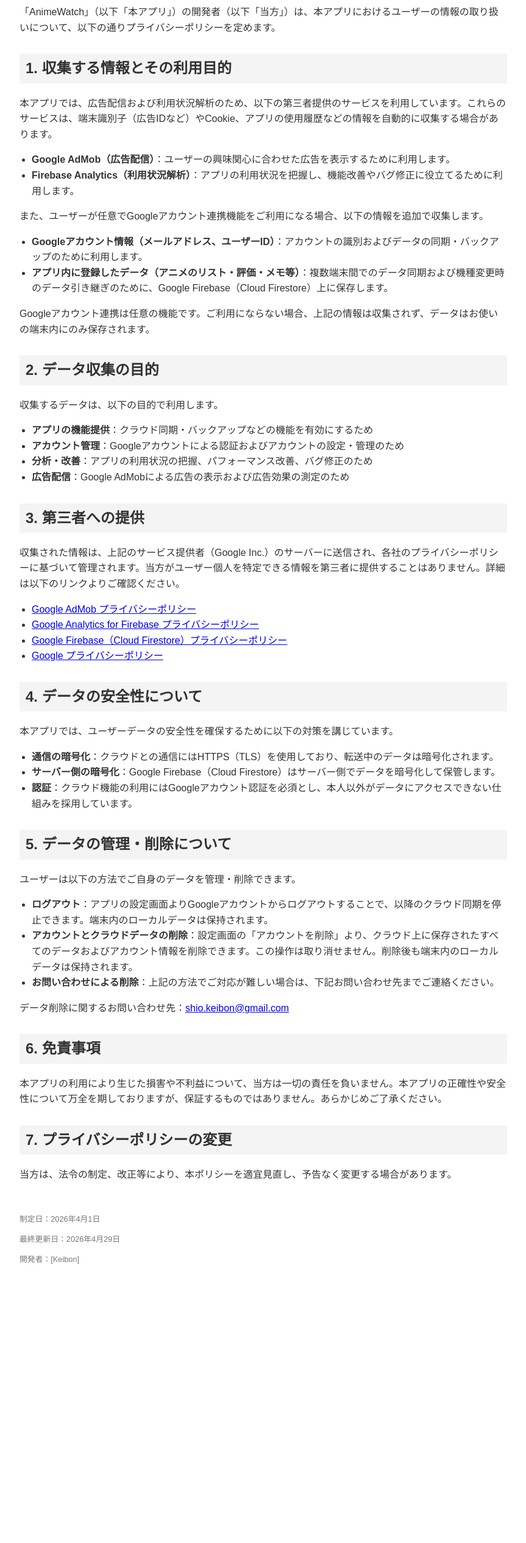
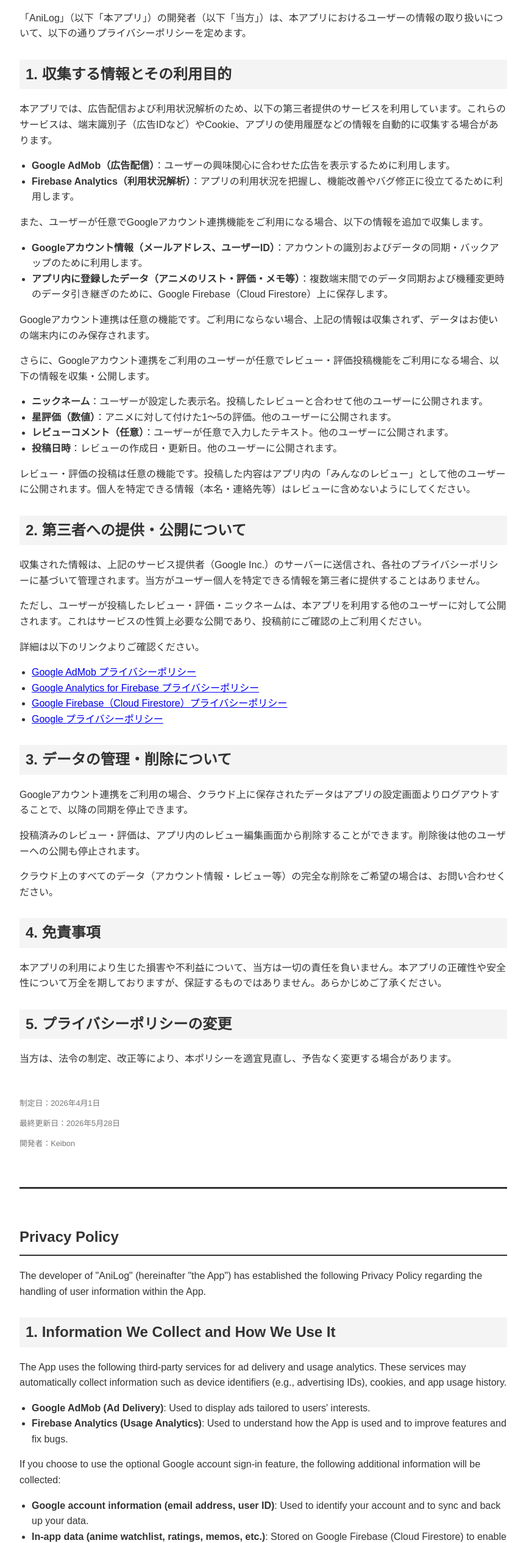
Before and after one commit to KeibonSato/my-app-policy, a plain HTML site: page index.html in a window 1280 px wide. Shown: the part 119-2650 px from the top of the page at 61% size, without its empty margins (208-1071 px from the left). Before the commit the page ends 2228 px from the top, so only its background shows below. Drawn offline with Linux system fonts and the light colour scheme.

Commit message:
Update privacy policy title and content

```diff
--- a/index.html
+++ b/index.html
@@ -3,19 +3,31 @@
 <head>
     <meta charset="UTF-8">
     <meta name="viewport" content="width=device-width, initial-scale=1.0">
-    <title>プライバシーポリシー - AnimeWatch</title>
+    <title>Privacy Policy / プライバシーポリシー - AniLog</title>
     <style>
         body { font-family: sans-serif; line-height: 1.6; color: #333; max-width: 800px; margin: 0 auto; padding: 20px; }
         h1 { border-bottom: 2px solid #333; padding-bottom: 10px; }
         h2 { margin-top: 30px; background: #f4f4f4; padding: 5px 10px; }
         ul { padding-left: 20px; }
         .footer { margin-top: 50px; font-size: 0.8em; color: #777; }
+        .lang-divider { margin: 60px 0; border: none; border-top: 3px solid #333; }
+        .lang-nav { margin-bottom: 20px; }
+        .lang-nav a { margin-right: 16px; color: #0066cc; }
     </style>
 </head>
 <body>
 
+    <!-- 言語ナビ -->
+    <div class="lang-nav">
+        <a href="#japanese">日本語</a>
+        <a href="#english">English</a>
+    </div>
+
+    <!-- ========== 日本語 ========== -->
+    <section id="japanese">
+
     <h1>プライバシーポリシー</h1>
-    <p>「AnimeWatch」（以下「本アプリ」）の開発者（以下「当方」）は、本アプリにおけるユーザーの情報の取り扱いについて、以下の通りプライバシーポリシーを定めます。</p>
+    <p>「AniLog」（以下「本アプリ」）の開発者（以下「当方」）は、本アプリにおけるユーザーの情報の取り扱いについて、以下の通りプライバシーポリシーを定めます。</p>
 
     <h2>1. 収集する情報とその利用目的</h2>
     <p>本アプリでは、広告配信および利用状況解析のため、以下の第三者提供のサービスを利用しています。これらのサービスは、端末識別子（広告IDなど）やCookie、アプリの使用履歴などの情報を自動的に収集する場合があります。</p>
@@ -31,17 +43,19 @@
     </ul>
     <p>Googleアカウント連携は任意の機能です。ご利用にならない場合、上記の情報は収集されず、データはお使いの端末内にのみ保存されます。</p>
 
-    <h2>2. データ収集の目的</h2>
-    <p>収集するデータは、以下の目的で利用します。</p>
+    <p>さらに、Googleアカウント連携をご利用のユーザーが任意でレビュー・評価投稿機能をご利用になる場合、以下の情報を収集・公開します。</p>
     <ul>
-        <li><strong>アプリの機能提供</strong>：クラウド同期・バックアップなどの機能を有効にするため</li>
-        <li><strong>アカウント管理</strong>：Googleアカウントによる認証およびアカウントの設定・管理のため</li>
-        <li><strong>分析・改善</strong>：アプリの利用状況の把握、パフォーマンス改善、バグ修正のため</li>
-        <li><strong>広告配信</strong>：Google AdMobによる広告の表示および広告効果の測定のため</li>
+        <li><strong>ニックネーム</strong>：ユーザーが設定した表示名。投稿したレビューと合わせて他のユーザーに公開されます。</li>
+        <li><strong>星評価（数値）</strong>：アニメに対して付けた1〜5の評価。他のユーザーに公開されます。</li>
+        <li><strong>レビューコメント（任意）</strong>：ユーザーが任意で入力したテキスト。他のユーザーに公開されます。</li>
+        <li><strong>投稿日時</strong>：レビューの作成日・更新日。他のユーザーに公開されます。</li>
     </ul>
+    <p>レビュー・評価の投稿は任意の機能です。投稿した内容はアプリ内の「みんなのレビュー」として他のユーザーに公開されます。個人を特定できる情報（本名・連絡先等）はレビューに含めないようにしてください。</p>
 
-    <h2>3. 第三者への提供</h2>
-    <p>収集された情報は、上記のサービス提供者（Google Inc.）のサーバーに送信され、各社のプライバシーポリシーに基づいて管理されます。当方がユーザー個人を特定できる情報を第三者に提供することはありません。詳細は以下のリンクよりご確認ください。</p>
+    <h2>2. 第三者への提供・公開について</h2>
+    <p>収集された情報は、上記のサービス提供者（Google Inc.）のサーバーに送信され、各社のプライバシーポリシーに基づいて管理されます。当方がユーザー個人を特定できる情報を第三者に提供することはありません。</p>
+    <p>ただし、ユーザーが投稿したレビュー・評価・ニックネームは、本アプリを利用する他のユーザーに対して公開されます。これはサービスの性質上必要な公開であり、投稿前にご確認の上ご利用ください。</p>
+    <p>詳細は以下のリンクよりご確認ください。</p>
     <ul>
         <li><a href="https://policies.google.com/technologies/ads" target="_blank">Google AdMob プライバシーポリシー</a></li>
         <li><a href="https://firebase.google.com/support/privacy" target="_blank">Google Analytics for Firebase プライバシーポリシー</a></li>
@@ -49,34 +63,85 @@
         <li><a href="https://policies.google.com/privacy" target="_blank">Google プライバシーポリシー</a></li>
     </ul>
 
-    <h2>4. データの安全性について</h2>
-    <p>本アプリでは、ユーザーデータの安全性を確保するために以下の対策を講じています。</p>
-    <ul>
-        <li><strong>通信の暗号化</strong>：クラウドとの通信にはHTTPS（TLS）を使用しており、転送中のデータは暗号化されます。</li>
-        <li><strong>サーバー側の暗号化</strong>：Google Firebase（Cloud Firestore）はサーバー側でデータを暗号化して保管します。</li>
-        <li><strong>認証</strong>：クラウド機能の利用にはGoogleアカウント認証を必須とし、本人以外がデータにアクセスできない仕組みを採用しています。</li>
-    </ul>
+    <h2>3. データの管理・削除について</h2>
+    <p>Googleアカウント連携をご利用の場合、クラウド上に保存されたデータはアプリの設定画面よりログアウトすることで、以降の同期を停止できます。</p>
+    <p>投稿済みのレビュー・評価は、アプリ内のレビュー編集画面から削除することができます。削除後は他のユーザーへの公開も停止されます。</p>
+    <p>クラウド上のすべてのデータ（アカウント情報・レビュー等）の完全な削除をご希望の場合は、お問い合わせください。</p>
 
-    <h2>5. データの管理・削除について</h2>
-    <p>ユーザーは以下の方法でご自身のデータを管理・削除できます。</p>
-    <ul>
-        <li><strong>ログアウト</strong>：アプリの設定画面よりGoogleアカウントからログアウトすることで、以降のクラウド同期を停止できます。端末内のローカルデータは保持されます。</li>
-        <li><strong>アカウントとクラウドデータの削除</strong>：設定画面の「アカウントを削除」より、クラウド上に保存されたすべてのデータおよびアカウント情報を削除できます。この操作は取り消せません。削除後も端末内のローカルデータは保持されます。</li>
-        <li><strong>お問い合わせによる削除</strong>：上記の方法でご対応が難しい場合は、下記お問い合わせ先までご連絡ください。</li>
-    </ul>
-    <p>データ削除に関するお問い合わせ先：<a href="mailto:shio.keibon@gmail.com">shio.keibon@gmail.com</a></p>
-
-    <h2>6. 免責事項</h2>
+    <h2>4. 免責事項</h2>
     <p>本アプリの利用により生じた損害や不利益について、当方は一切の責任を負いません。本アプリの正確性や安全性について万全を期しておりますが、保証するものではありません。あらかじめご了承ください。</p>
 
-    <h2>7. プライバシーポリシーの変更</h2>
+    <h2>5. プライバシーポリシーの変更</h2>
     <p>当方は、法令の制定、改正等により、本ポリシーを適宜見直し、予告なく変更する場合があります。</p>
 
     <div class="footer">
         <p>制定日：2026年4月1日</p>
-        <p>最終更新日：2026年4月29日</p>
-        <p>開発者：[Keibon]</p>
+        <p>最終更新日：2026年5月28日</p>
+        <p>開発者：Keibon</p>
     </div>
+
+    </section>
+
+    <hr class="lang-divider">
+
+    <!-- ========== English ========== -->
+    <section id="english">
+
+    <h1>Privacy Policy</h1>
+    <p>The developer of "AniLog" (hereinafter "the App") has established the following Privacy Policy regarding the handling of user information within the App.</p>
+
+    <h2>1. Information We Collect and How We Use It</h2>
+    <p>The App uses the following third-party services for ad delivery and usage analytics. These services may automatically collect information such as device identifiers (e.g., advertising IDs), cookies, and app usage history.</p>
+    <ul>
+        <li><strong>Google AdMob (Ad Delivery)</strong>: Used to display ads tailored to users' interests.</li>
+        <li><strong>Firebase Analytics (Usage Analytics)</strong>: Used to understand how the App is used and to improve features and fix bugs.</li>
+    </ul>
+
+    <p>If you choose to use the optional Google account sign-in feature, the following additional information will be collected:</p>
+    <ul>
+        <li><strong>Google account information (email address, user ID)</strong>: Used to identify your account and to sync and back up your data.</li>
+        <li><strong>In-app data (anime watchlist, ratings, memos, etc.)</strong>: Stored on Google Firebase (Cloud Firestore) to enable data sync across multiple devices and data transfer when switching devices.</li>
+    </ul>
+    <p>Google account sign-in is optional. If you choose not to use it, none of the above information will be collected and your data will be stored only on your device.</p>
+
+    <p>If you additionally choose to use the optional review and rating feature, the following information will be collected and made publicly visible:</p>
+    <ul>
+        <li><strong>Nickname</strong>: Your display name set in the App. Shown publicly alongside your posted reviews.</li>
+        <li><strong>Star rating (numeric)</strong>: A rating from 1 to 5 given to an anime. Shown publicly to other users.</li>
+        <li><strong>Review comment (optional)</strong>: Text entered at your discretion. Shown publicly to other users.</li>
+        <li><strong>Post date</strong>: The date your review was created or last updated. Shown publicly to other users.</li>
+    </ul>
+    <p>Posting reviews and ratings is entirely optional. Submitted content will be displayed publicly to other users in the "Community Reviews" section of the App. Please do not include personally identifiable information (such as your real name or contact details) in your reviews.</p>
+
+    <h2>2. Sharing and Disclosure of Information</h2>
+    <p>Collected information is transmitted to the servers of the service providers listed above (Google Inc.) and managed in accordance with their respective privacy policies. We will never provide personally identifiable information to third parties.</p>
+    <p>However, reviews, ratings, and nicknames that you post will be visible to other users of the App. This disclosure is necessary for the nature of the service; please review this before submitting content.</p>
+    <p>For more details, please refer to the following links:</p>
+    <ul>
+        <li><a href="https://policies.google.com/technologies/ads" target="_blank">Google AdMob Privacy Policy</a></li>
+        <li><a href="https://firebase.google.com/support/privacy" target="_blank">Google Analytics for Firebase Privacy Policy</a></li>
+        <li><a href="https://firebase.google.com/support/privacy" target="_blank">Google Firebase (Cloud Firestore) Privacy Policy</a></li>
+        <li><a href="https://policies.google.com/privacy" target="_blank">Google Privacy Policy</a></li>
+    </ul>
+
+    <h2>3. Data Management and Deletion</h2>
+    <p>If you use Google account sign-in, you can stop further cloud sync at any time by signing out from the App's settings screen.</p>
+    <p>Posted reviews and ratings can be deleted from the review editing screen within the App. Once deleted, the content will no longer be visible to other users.</p>
+    <p>To request complete deletion of all your cloud data (account information, reviews, etc.), please contact us.</p>
+
+    <h2>4. Disclaimer</h2>
+    <p>We accept no responsibility for any damages or disadvantages arising from the use of the App. While we strive to ensure the accuracy and security of the App, we make no guarantees in this regard.</p>
+
+    <h2>5. Changes to This Privacy Policy</h2>
+    <p>We may revise this policy as necessary in response to changes in laws or regulations, without prior notice.</p>
+
+    <div class="footer">
+        <p>Established: April 1, 2026</p>
+        <p>Last updated: May 28, 2026</p>
+        <p>Developer: Keibon</p>
+    </div>
+
+    </section>
 
 </body>
 </html>
```
